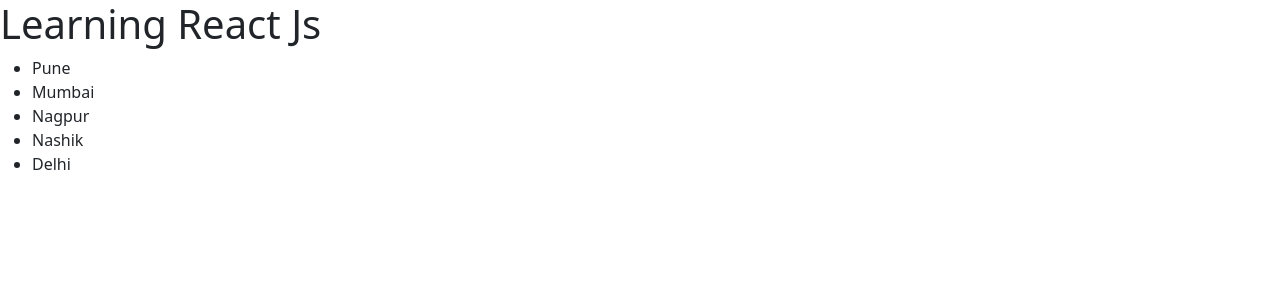
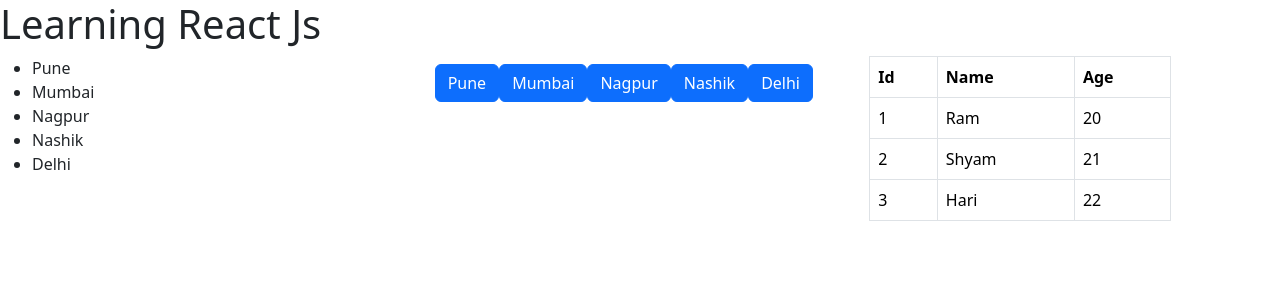
Before and after one commit to dharmapalkarki123/ReactLearning, a React (Vite) app: page / in a window 1280 px wide. Shown: the top 300 px of the page. Built offline with nearby package versions, Linux system fonts and the light colour scheme.

Commit message:
condition render

```diff
--- a/src/component/ListEx.tsx
+++ b/src/component/ListEx.tsx
@@ -1,6 +1,12 @@
 function ListEx(){
 
   const cityList=["Pune","Mumbai","Nagpur","Nashik","Delhi"]
+
+  const studentList: Istudent[] = [
+  { id: 1, name: "Ram", age: 20 },
+  { id: 2, name: "Shyam", age: 21 },
+  { id: 3, name: "Hari", age: 22 }
+];
 
   return <div>
 
@@ -15,6 +21,32 @@
           }
         </ul>
       </div>
+      <div className="col-4">
+        {
+          cityList.map((city:string)=>(<button className="btn btn-primary mt-2">{city}</button>))
+        }
+      </div>
+
+      <div className="col-3">
+        <table className="table table-bordered">
+          <thead>
+            <tr>
+              <th>Id</th>
+              <th>Name</th>
+              <th>Age</th>
+            </tr>
+          </thead>
+          <tbody>
+             {studentList.map((student:Istudent)=>{
+              return (<tr>
+                <td>{student.id}</td>
+                <td>{student.name}</td>
+                <td>{student.age}</td>
+              </tr>)
+             })}
+          </tbody>
+        </table>
+      </div>
     </div>
 
 
@@ -23,3 +55,9 @@
 }
 
 export default ListEx;
+
+interface Istudent {
+  id: number;
+  name: string;
+  age: number;
+}
```
